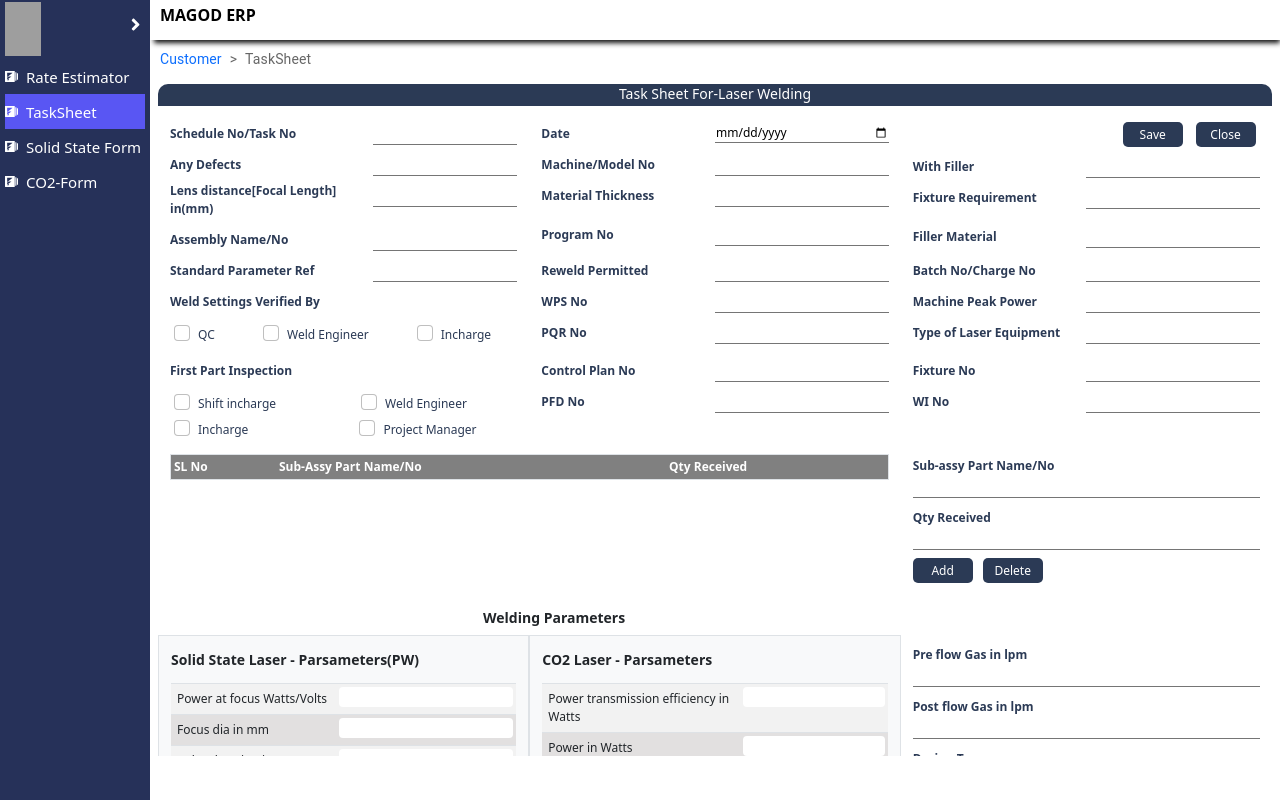
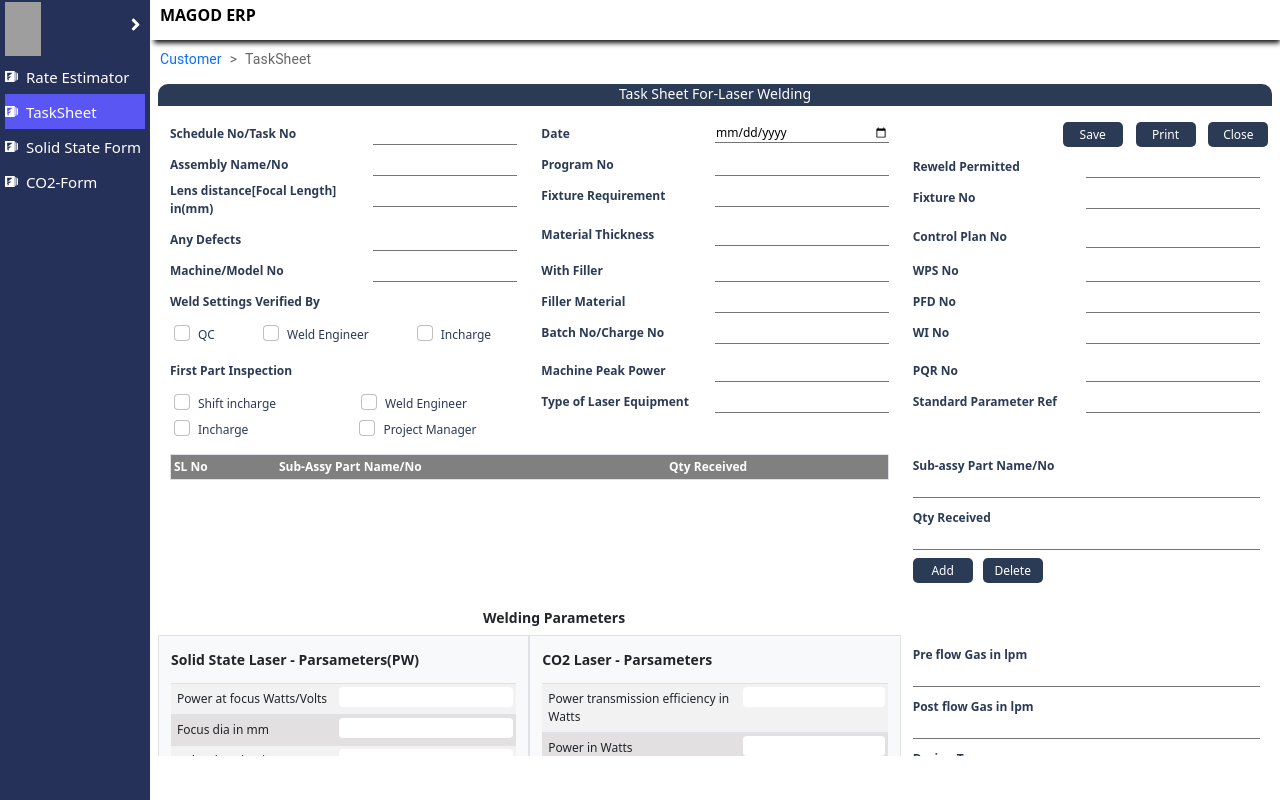
Before and after one commit to shravan254/MagodISO_FrontEnd, a React (Create React App) app in the folder frontend/: page /Customer/TaskSheet in a window 1280 px wide. Built offline with nearby package versions, Linux system fonts and the light colour scheme; grey boxes are pictures that could not be loaded; what @react-pdf/renderer would draw is missing.

Commit message:
Latest code commit 29/2/2023

```diff
--- a/frontend/src/pages/Sales/Customer/ISO_Forms/Printpages/CoFormpdf/COForm.js
+++ b/frontend/src/pages/Sales/Customer/ISO_Forms/Printpages/CoFormpdf/COForm.js
@@ -1,5 +1,6 @@
 import React, { startTransition, useEffect, useState } from "react";
 import axios from "axios";
+import magodlogo from "../../../../../../images/ISOPdfs/MagodLogo.png";
 import {
   Page,
   Document,
@@ -33,6 +34,12 @@
     flexWrap: "wrap",
     marginTop: "10px",
   },
+  tableTitle: {
+    marginTop: "25px",
+    fontSize: 12,
+    fontFamily: "Helvetica-Bold",
+    marginBottom: "10px",
+  },
   row: {
     flexDirection: "row",
   },
@@ -40,15 +47,15 @@
     flexDirection: "column",
   },
   globalfontwithbold: {
-    fontSize: "10px",
+    fontSize: "8px",
     fontFamily: "Helvetica-Bold",
   },
   globalfontwithoutbold: {
-    fontSize: "10px",
+    fontSize: "8px",
   },
   logo: {
-    width: "80px",
-    height: "80px",
+    width: "60px",
+    height: "60px",
   },
   HeadingText: {
     textAlign: "center",
@@ -174,6 +181,7 @@
     width: "600px",
     borderBottom: 1,
     borderRight: 1,
+    marginLeft: "2px",
   },
   quantity: {
     width: "190px",
@@ -271,9 +279,42 @@
   const renderContent = () => {
     return (
       <Page size="A4" style={styles.page}>
-        <View style={[styles.tableContainerMain, { marginTop: "30px" }]}>
+        <View style={styles.row}>
+          <View style={styles.column}>
+            <View style={styles.tableContainer}>
+              <View>
+                <Image src={magodlogo} style={styles.logo} />
+              </View>
+              <View>
+                <Text
+                  style={[
+                    styles.tableTitle,
+                    {
+                      fontSize: "15px",
+                      marginLeft: "120px",
+                      textDecoration: "underline",
+                    },
+                  ]}
+                >
+                  Magod Laser Machining Pvt Ltd
+                </Text>
+              </View>
+              {/* <View style={styles.row}>
+                <Text
+                  style={[
+                    styles.globalfontwithoutbold,
+                    { marginLeft: "110px", textDecoration: "underline" },
+                  ]}
+                >
+                  Returnable Material Receipt Voucher
+                </Text>
+              </View> */}
+            </View>
+          </View>
+        </View>
+        <View style={[styles.tableContainerMain]}>
           <View style={[styles.itemlist, { borderTop: 1 }]}>
-            <Text style={styles.globalfontwithbold}>
+            <Text style={[styles.globalfontwithbold, { padding: 3 }]}>
               Laser Welding Job Parameter Sheet - CO2 Laser
             </Text>
           </View>
--- a/frontend/src/pages/Sales/Customer/ISO_Forms/TaskSheet/HomeForm.js
+++ b/frontend/src/pages/Sales/Customer/ISO_Forms/TaskSheet/HomeForm.js
@@ -38,7 +38,7 @@
 
           <div className="d-flex">
             <div className="col-md-7">
-              <label className="form-label">Any Defects</label>
+              <label className="form-label">Assembly Name/No</label>
             </div>
             <div className="col-md-5">
               <input className="input-field" type="text" />
@@ -58,7 +58,7 @@
 
           <div className="d-flex">
             <div className="col-md-7">
-              <label className="form-label">Assembly Name/No</label>
+              <label className="form-label">Any Defects</label>
             </div>
             <div className="col-md-5">
               <input className="input-field" type="text" />
@@ -78,49 +78,7 @@
 
           <div className="d-flex">
             <div className="col-md-6">
-              <label className="form-label">Machine/Model No</label>
-            </div>
-            <div className="col-md-6">
-              <input className="input-field" type="text" />
-            </div>
-          </div>
-
-          <div className="d-flex">
-            <div className="col-md-6">
-              <label className="form-label">Material Thickness</label>
-            </div>
-            <div className="col-md-6">
-              <input className="input-field" type="text" />
-            </div>
-          </div>
-
-          <div className="d-flex mt-2">
-            <div className="col-md-6">
               <label className="form-label">Program No</label>
-            </div>
-            <div className="col-md-6">
-              <input className="input-field" type="text" />
-            </div>
-          </div>
-        </div>
-
-        <div className="col-md-4">
-          <div className="d-flex" style={{ gap: "15px" }}>
-            <div className="col-md-2" style={{ marginLeft: "210px" }}>
-              <button type="submit" className="button-style1" variant="primary">
-                Save
-              </button>
-            </div>
-            <div className="col-md-2">
-              <button type="submit" className="button-style1" variant="primary">
-                Close
-              </button>
-            </div>
-          </div>
-
-          <div className="d-flex">
-            <div className="col-md-6">
-              <label className="form-label">With Filler</label>
             </div>
             <div className="col-md-6">
               <input className="input-field" type="text" />
@@ -138,7 +96,54 @@
 
           <div className="d-flex mt-2">
             <div className="col-md-6">
-              <label className="form-label">Filler Material</label>
+              <label className="form-label">Material Thickness</label>
+            </div>
+            <div className="col-md-6">
+              <input className="input-field" type="text" />
+            </div>
+          </div>
+        </div>
+
+        <div className="col-md-4">
+          <div className="d-flex" style={{ gap: "15px" }}>
+            <div className="col-md-2" style={{ marginLeft: "150px" }}>
+              <button type="submit" className="button-style1" variant="primary">
+                Save
+              </button>
+            </div>
+            <div className="col-md-2">
+              <button type="submit" className="button-style1" variant="primary">
+                Print
+              </button>
+            </div>
+            <div className="col-md-2">
+              <button type="submit" className="button-style1" variant="primary">
+                Close
+              </button>
+            </div>
+          </div>
+
+          <div className="d-flex">
+            <div className="col-md-6">
+              <label className="form-label">Reweld Permitted</label>
+            </div>
+            <div className="col-md-6">
+              <input className="input-field" type="text" />
+            </div>
+          </div>
+
+          <div className="d-flex">
+            <div className="col-md-6">
+              <label className="form-label">Fixture No</label>
+            </div>
+            <div className="col-md-6">
+              <input className="input-field" type="text" />
+            </div>
+          </div>
+
+          <div className="d-flex mt-2">
+            <div className="col-md-6">
+              <label className="form-label">Control Plan No</label>
             </div>
             <div className="col-md-6">
               <input className="input-field" type="text" />
@@ -151,7 +156,7 @@
         <div className="col-md-4">
           <div className="d-flex">
             <div className="col-md-7">
-              <label className="form-label">Standard Parameter Ref</label>
+              <label className="form-label">Machine/Model No</label>
             </div>
             <div className="col-md-5">
               <input className="input-field" type="text" />
@@ -216,13 +221,33 @@
         <div className="col-md-4">
           <div className="d-flex">
             <div className="col-md-6">
-              <label className="form-label">Reweld Permitted</label>
+              <label className="form-label">With Filler</label>
             </div>
             <div className="col-md-6">
               <input className="input-field" type="text" />
             </div>
           </div>
 
+          <div className="d-flex">
+            <div className="col-md-6">
+              <label className="form-label">Filler Material</label>
+            </div>
+            <div className="col-md-6">
+              <input className="input-field" type="text" />
+            </div>
+          </div>
+
+          <div className="d-flex">
+            <div className="col-md-6">
+              <label className="form-label">Batch No/Charge No</label>
+            </div>
+            <div className="col-md-6">
+              <input className="input-field" type="text" />
+            </div>
+          </div>
+        </div>
+
+        <div className="col-md-4">
           <div className="d-flex">
             <div className="col-md-6">
               <label className="form-label">WPS No</label>
@@ -234,18 +259,7 @@
 
           <div className="d-flex">
             <div className="col-md-6">
-              <label className="form-label">PQR No</label>
-            </div>
-            <div className="col-md-6">
-              <input className="input-field" type="text" />
-            </div>
-          </div>
-        </div>
-
-        <div className="col-md-4">
-          <div className="d-flex">
-            <div className="col-md-6">
-              <label className="form-label">Batch No/Charge No</label>
+              <label className="form-label">PFD No</label>
             </div>
             <div className="col-md-6">
               <input className="input-field" type="text" />
@@ -254,16 +268,7 @@
 
           <div className="d-flex">
             <div className="col-md-6">
-              <label className="form-label">Machine Peak Power</label>
-            </div>
-            <div className="col-md-6">
-              <input className="input-field" type="text" />
-            </div>
-          </div>
-
-          <div className="d-flex">
-            <div className="col-md-6">
-              <label className="form-label">Type of Laser Equipment</label>
+              <label className="form-label">WI No</label>
             </div>
             <div className="col-md-6">
               <input className="input-field" type="text" />
@@ -356,7 +361,7 @@
         <div className="col-md-4">
           <div className="d-flex">
             <div className="col-md-6">
-              <label className="form-label">Control Plan No</label>
+              <label className="form-label">Machine Peak Power</label>
             </div>
             <div className="col-md-6">
               <input className="input-field" type="text" />
@@ -365,7 +370,7 @@
 
           <div className="d-flex">
             <div className="col-md-6">
-              <label className="form-label">PFD No</label>
+              <label className="form-label">Type of Laser Equipment</label>
             </div>
             <div className="col-md-6">
               <input className="input-field" type="text" />
@@ -376,7 +381,7 @@
         <div className="col-md-4">
           <div className="d-flex">
             <div className="col-md-6">
-              <label className="form-label">Fixture No</label>
+              <label className="form-label"> PQR No</label>
             </div>
             <div className="col-md-6">
               <input className="input-field" type="text" />
@@ -385,7 +390,7 @@
 
           <div className="d-flex">
             <div className="col-md-6">
-              <label className="form-label">WI No</label>
+              <label className="form-label">Standard Parameter Ref</label>
             </div>
             <div className="col-md-6">
               <input className="input-field" type="text" />
```
Also changed, not shown: frontend/src/pages/Sales/Customer/ISO_Forms/Printpages/SolidStatepdf/SolidStatePdf.js (+46 -3 lines), frontend/src/images/ISOPdfs/MagodLogo.png (added).
